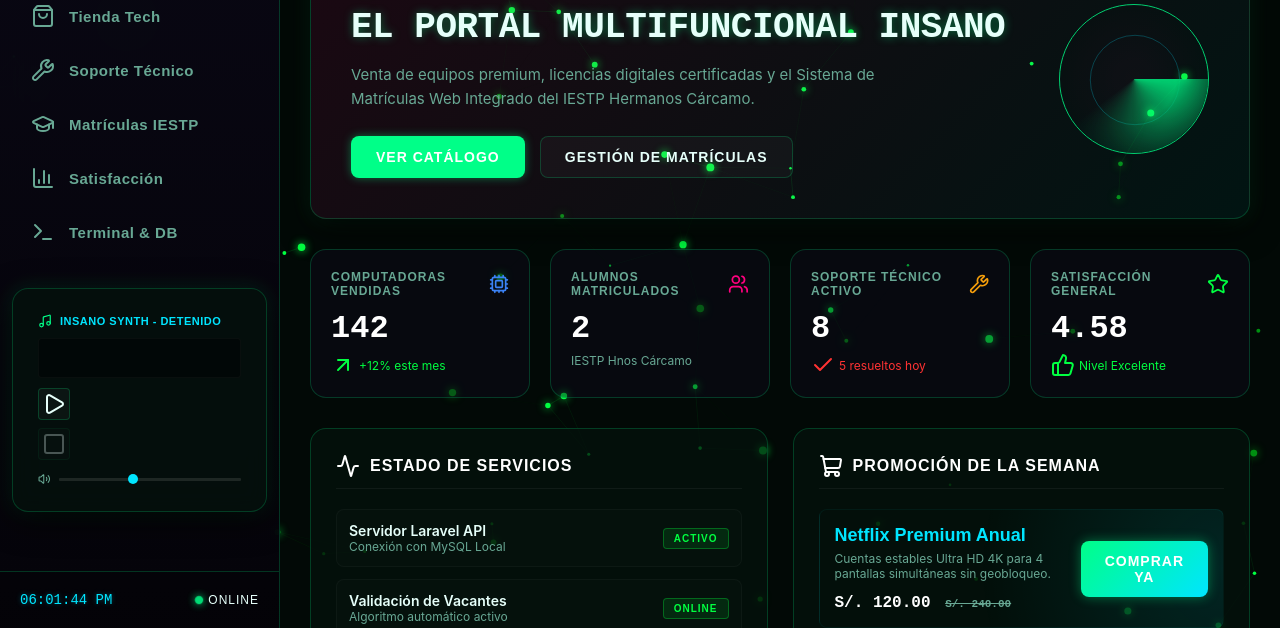
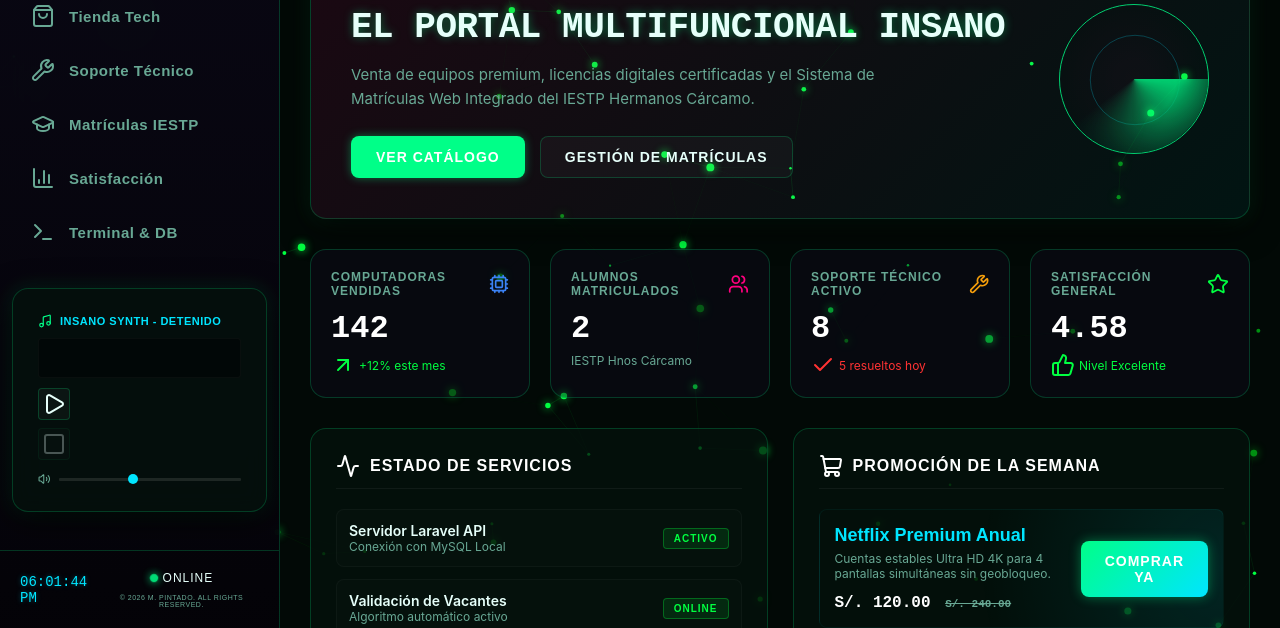
Before and after one commit to misaelpintado14-gif/insano-tech-hub, a plain HTML site: page index.html in a window 1280 px wide. Shown: the part 172-800 px from the top of the page. Drawn offline with nearby package versions, Linux system fonts and the light colour scheme.

Commit message:
legal: add proprietary LICENSE, PRIVACY.md statement, and update index.html copyright sidebar watermark

```diff
--- a/index.html
+++ b/index.html
@@ -81,6 +81,7 @@
                         <span>ONLINE</span>
                     </div>
                     <span id="vip-status-badge" class="hidden" style="font-size: 8px; background: linear-gradient(90deg, #eab308, #ca8a04); color: #000; padding: 2px 6px; border-radius: 10px; font-weight: bold; box-shadow: 0 0 5px #eab308; letter-spacing: 0.5px;">VIP SUBSCRIBER</span>
+                    <span style="font-size: 7px; color: var(--text-muted); text-align: center; margin-top: 4px; font-family: var(--font-tech); letter-spacing: 0.5px;">© 2026 M. PINTADO. ALL RIGHTS RESERVED.</span>
                 </div>
             </div>
         </aside>
```
Also changed, not shown: 3 other files.
